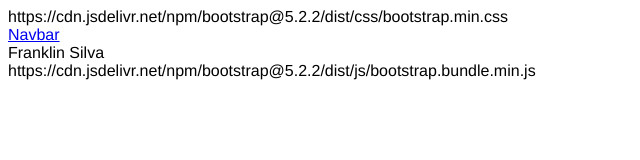
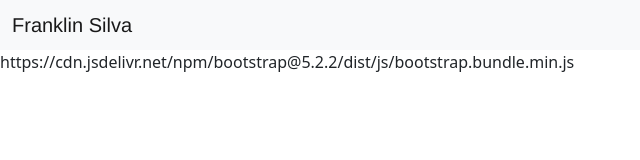
Before and after one commit to frankstylle/jokemPo, a plain HTML site: page index.html in a window 1280 px wide. Shown: the whole page, without its empty margins (0-640 px from the left). Drawn offline with nearby package versions, Linux system fonts and the light colour scheme.

Commit message:
Adicionado Header do Bootstrap

```diff
--- a/index.html
+++ b/index.html
@@ -6,17 +6,12 @@
   <meta http-equiv="X-UA-Compatible" content="IE=edge">
   <meta name="viewport" content="width=device-width, initial-scale=1.0">
   <link rel="stylesheet" href="css/style.css">
-  https://cdn.jsdelivr.net/npm/bootstrap@5.2.2/dist/css/bootstrap.min.css
+  <link rel="stylesheet" href="https://cdn.jsdelivr.net/npm/bootstrap@5.2.2/dist/css/bootstrap.min.css">
+
 
   <title>Portifolio</title>
 </head>
 
-<!-- As a link -->
-<nav class="navbar bg-light">
-  <div class="container-fluid">
-    <a class="navbar-brand" href="#">Navbar</a>
-  </div>
-</nav>
 
 <!-- As a heading -->
 <nav class="navbar bg-light">
```
